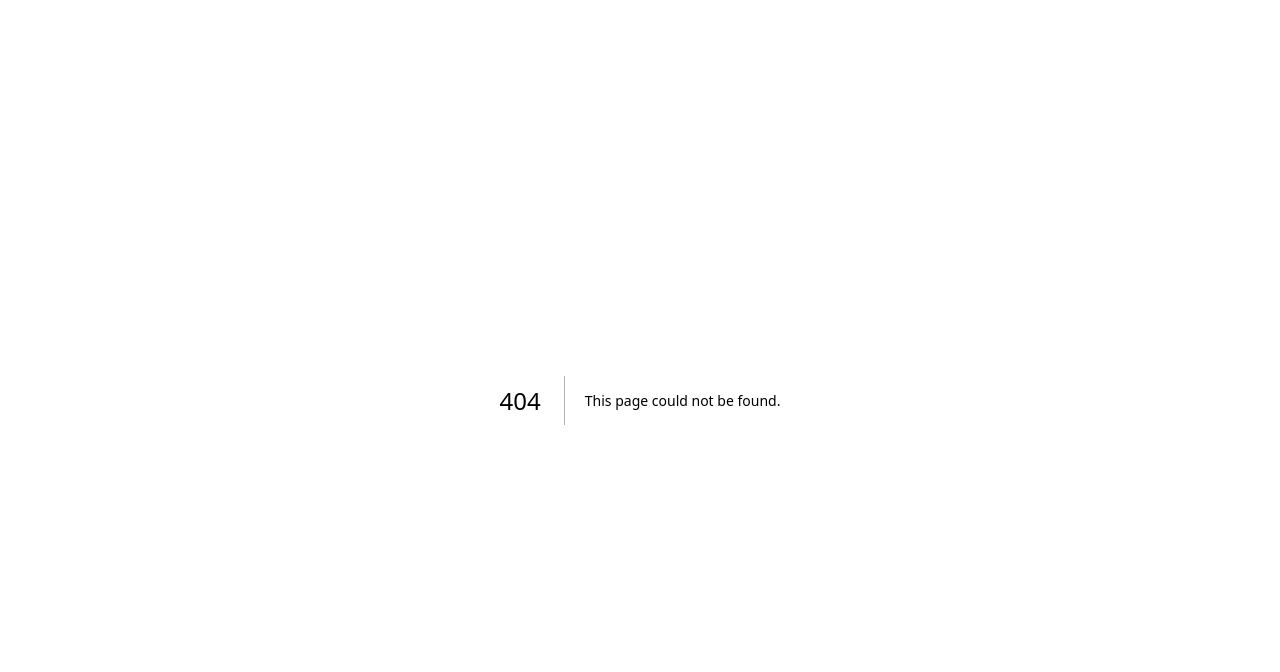
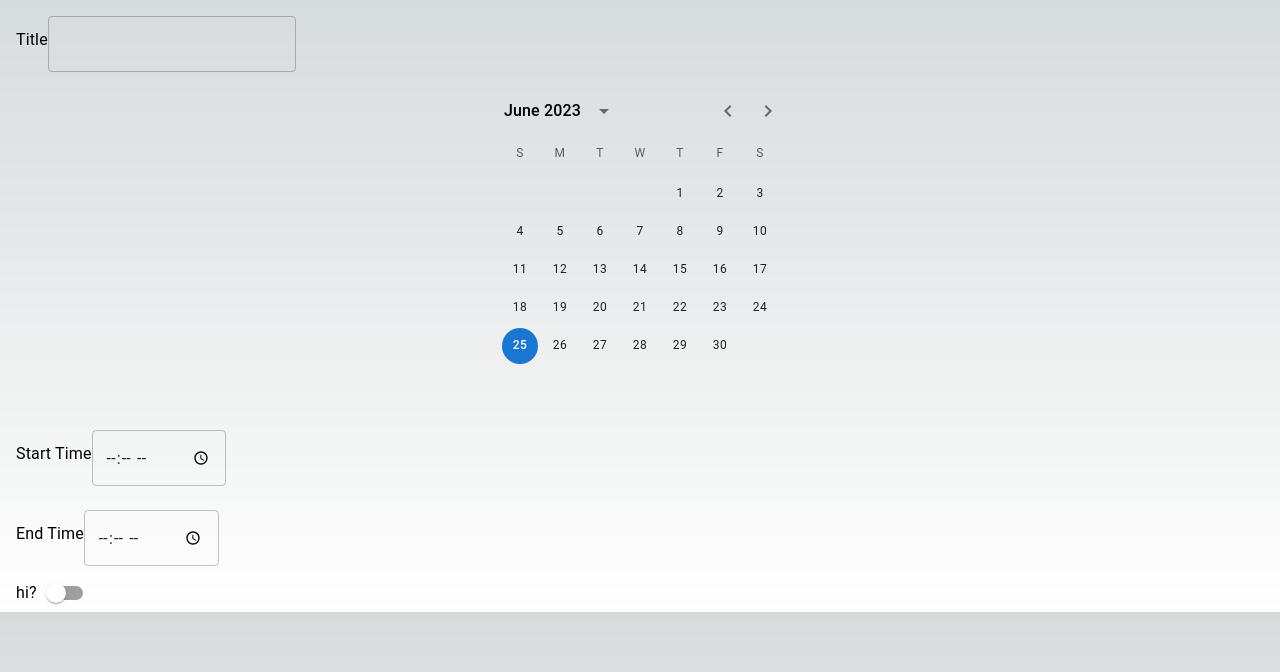
Before and after one commit to unsw-cse-comp3900-9900-23T2/capstone-project-3900h16bsyphon, a Next.js app in the folder frontend/: page /queue-creation in a window 1280 px wide. Before the commit this address had no page. Shown: the top 672 px of the page. Built offline with nearby package versions, Linux system fonts and the light colour scheme.

Commit message:
queue creation draft

```diff
--- a/frontend/package.json
+++ b/frontend/package.json
@@ -9,9 +9,14 @@
     "lint": "next lint"
   },
   "dependencies": {
+    "@emotion/react": "^11.11.1",
+    "@emotion/styled": "^11.11.0",
+    "@mui/material": "^5.13.5",
+    "@mui/x-date-pickers": "^6.8.0",
     "@types/node": "20.2.5",
     "@types/react": "18.2.8",
     "@types/react-dom": "18.2.4",
+    "dayjs": "^1.11.8",
     "eslint": "8.42.0",
     "eslint-config-next": "13.4.4",
     "next": "13.4.4",
--- /dev/null
+++ b/frontend/src/app/components/DateCalendar.tsx
@@ -0,0 +1,20 @@
+'use client'
+import React, {useState} from 'react';
+import dayjs, { Dayjs } from 'dayjs';
+import { AdapterDayjs } from '@mui/x-date-pickers/AdapterDayjs';
+import { LocalizationProvider } from '@mui/x-date-pickers/LocalizationProvider';
+import { DateCalendar } from '@mui/x-date-pickers/DateCalendar';
+
+type DateCalendarProps = {
+    label: string;
+}
+export default function DateCalendarValue(props: DateCalendarProps) {
+  const [value, setValue] = useState<Dayjs | null>(dayjs(new Date()));
+
+  return (
+    <LocalizationProvider dateAdapter={AdapterDayjs}>
+        <DateCalendar value={value} onChange={(newValue) => setValue(newValue)} />
+
+    </LocalizationProvider>
+  );
+}
--- /dev/null
+++ b/frontend/src/app/components/InputBox.tsx
@@ -0,0 +1,36 @@
+'use client'
+import React, { useState } from 'react';
+import { FormControl, FormControlLabel, InputLabel, TextField } from '@mui/material';
+
+interface InputBoxProps {
+    label: string;
+    value: string;
+    type: string;
+}
+const InputBox = (props: InputBoxProps) => {
+    const [value, setValue] = useState(props.value);
+    const handleSubmit = () => {
+        console.log(value);
+    }
+    return (
+        <div>
+            <FormControl>
+                <FormControlLabel
+                    value={props.label}
+                    control=
+                        {<TextField
+                            value={value}
+                            onChange={(e) => setValue(e.target.value)}
+                            type={props.type}
+                            variant="outlined"
+                            margin="normal"
+                        />}
+                    labelPlacement='start'
+                    label={props.label}
+                />
+            </FormControl>
+        </div>
+    )
+}
+
+export default InputBox;
--- /dev/null
+++ b/frontend/src/app/components/toggle.tsx
@@ -0,0 +1,24 @@
+'use client'
+import React, { useState } from 'react';
+import Switch from '@mui/material/Switch';
+import FormControlLabel from '@mui/material/FormControlLabel';
+
+type ToggleProps = {
+    label: string;
+}
+
+const Toggle = (props: ToggleProps) => {
+    const [isToggleOn, setIsToggleOn] = useState(false);
+    return (
+        <div>
+          <FormControlLabel
+            control={<Switch color="primary" />}
+            label={props.label}
+            labelPlacement="start"
+            onChange={() => setIsToggleOn(!isToggleOn)}
+          />
+        </div>
+    )
+}
+
+export default Toggle;
--- a/frontend/src/app/example/page.tsx
+++ /dev/null
@@ -1,3 +0,0 @@
-export default function Example() {
-  return <div>Hi!</div>
-}
--- /dev/null
+++ b/frontend/src/app/queue-creation/page.tsx
@@ -0,0 +1,17 @@
+import React from "react"
+import InputBox from "../components/InputBox"
+import Toggle from "../components/toggle"
+import DateCalendar from "../components/DateCalendar"
+
+const QueueCreationPage = () => {
+    return (
+        <div>
+            <InputBox label="Title" value="" type="text"/>
+            <DateCalendar label="Date" />
+            <InputBox label="Start Time" value="" type="time"/>
+            <InputBox label="End Time" value="" type="time"/>
+            <Toggle label="hi?"/>
+        </div>
+    )
+}
+export default QueueCreationPage
```
Also changed, not shown: frontend/src/app/components/styles.ts (added), 1 other file (tests, documents, lock files or other folders).
